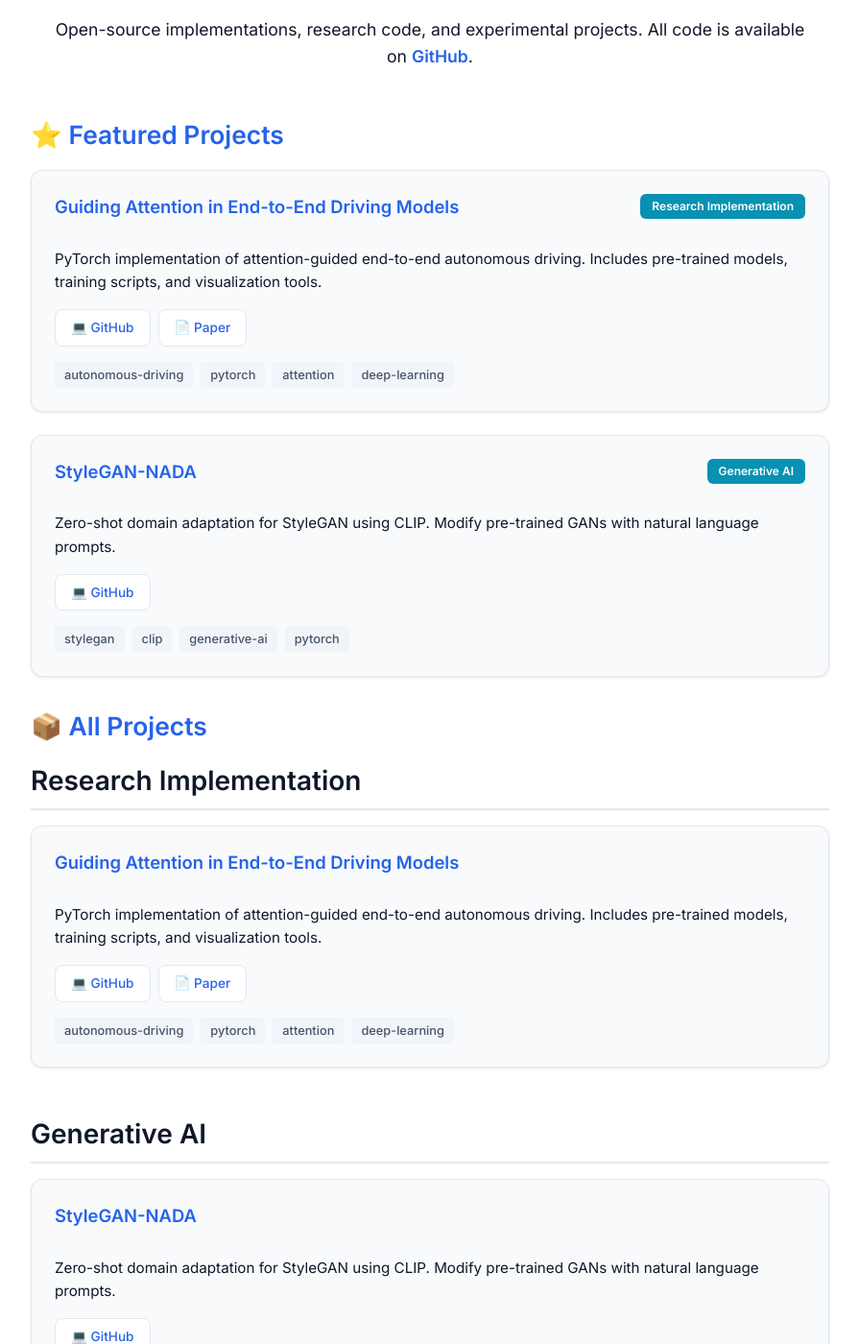
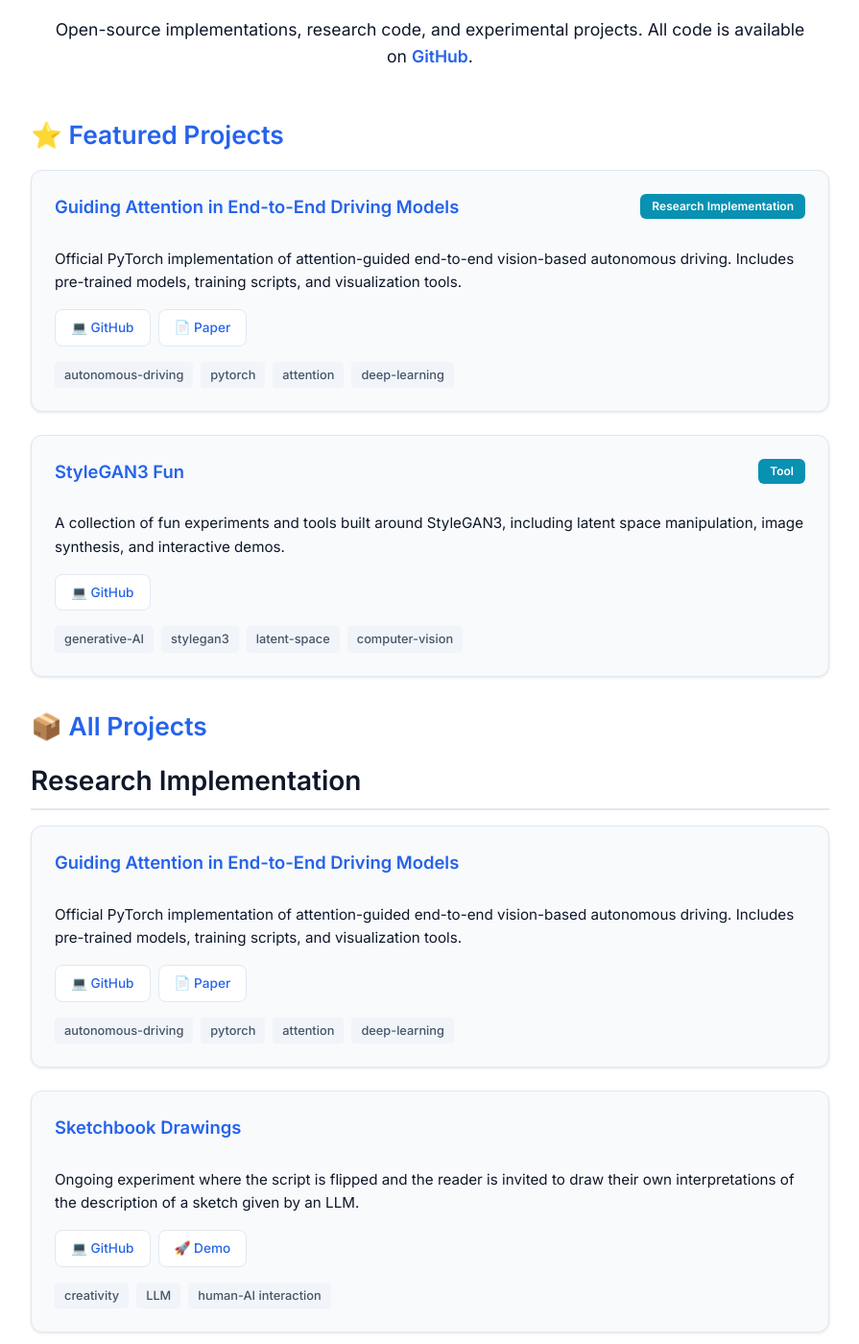
Before and after one commit to PDillis/pdillis.github.io, a Jekyll site: the page built from projects/index.html, in a window 1280 px wide and 1400 px high, scrolled down 509 px. Shown: the whole window at 96% size, without its empty margins (192-1087 px from the left). Built offline with Jekyll 4.4.1, drawn with Linux system fonts in a browser that asks for light colours; some web fonts are replaced; a script that is not in the unit is left out; some of the changed text lies outside the part shown.

Commit message:
Update projects, fix links, and add thumbnails to papers and projects

```diff
--- a/_data/projects.yml
+++ b/_data/projects.yml
@@ -2,25 +2,65 @@
 # Add your projects here in order of importance/recency
 
 - title: "Guiding Attention in End-to-End Driving Models"
-  description: "PyTorch implementation of attention-guided end-to-end autonomous driving. Includes pre-trained models, training scripts, and visualization tools."
+  description: "Official PyTorch implementation of attention-guided end-to-end vision-based autonomous driving. Includes pre-trained models, training scripts, and visualization tools."
   category: "Research Implementation"
   tags: [autonomous-driving, pytorch, attention, deep-learning]
-  github: "https://github.com/PDillis/guiding-attention-e2e"
+  github: "https://github.com/PDillis/guiding-e2e"
   demo: null
-  paper: "https://arxiv.org/abs/2209.08133"
+  paper: "https://arxiv.org/abs/2405.00242"
   stars: null  # Will be updated automatically if you add GitHub API integration
   featured: true
-  image: null  # Path to project screenshot/thumbnail
+  image: "img/paper_thumbnails/guiding_e2e_thumbnail.png"
 
-- title: "StyleGAN-NADA"
-  description: "Zero-shot domain adaptation for StyleGAN using CLIP. Modify pre-trained GANs with natural language prompts."
-  category: "Generative AI"
-  tags: [stylegan, clip, generative-ai, pytorch]
-  github: "https://github.com/PDillis/stylegan-nada"
+- title: "Sketchbook Drawings"
+  description: "Ongoing experiment where the script is flipped and the reader is invited to draw their own interpretations of the description of a sketch given by an LLM."
+  category: "Research Implementation"
+  tags: [creativity, LLM, human-AI interaction]
+  github: "https://github.com/PDillis/sketchbook"
+  demo: "https://blog.diegoporres.com/sketchbook"
+  paper: null
+  featured: false
+  image: null
+
+- title: "Kinetic Text-to-Image Generation"
+  description: "Experiment extending our kinetic manipulation using a simple camera to manipulate the latent space of text-to-image generative models in real-time."
+  category: "Tool/Demo"
+  tags: [generative-AI, latent-space, computer-vision, creativity]
+  github: "https://github.com/PDillis/kinetic-t2i"
+  demo: null
+  paper: "https://arxiv.org/abs/2409.09867"
+  featured: false
+  image: null
+
+- title: "StyleGAN3 Fun"
+  description: "A collection of fun experiments and tools built around StyleGAN3, including latent space manipulation, image synthesis, and interactive demos."
+  category: "Tool"
+  tags: [generative-AI, stylegan3, latent-space, computer-vision]
+  github: "https://github.com/PDillis/stylegan3-fun"
   demo: null
   paper: null
   featured: true
-  image: null
+  image: "img/project_thumbnails/stylegan3_fun_thumbnail.jpg"
+
+- title: "StyleGAN2 Fun"
+  description: "In-depth exploration of training strategies and latent space dynamics of pre-trained StyleGAN2 models; precursor to StyleGAN3 fun."
+  category: "Tool"
+  tags: [generative-AI, stylegan2, latent-space, computer-vision]
+  github: "https://github.com/PDillis/stylegan2-fun"
+  demo: null
+  paper: null
+  featured: false
+  image: "img/project_thumbnails/stylegan2_fun_thumbnail.gif"
+
+- title: "Earth View"
+  description: "Simple script to download high-resolution satellite images from beautiful locations pre-selecte by Google Earth. Dataset of 2,000+ images included, with over 1000 new images from the original project."
+  category: "Tool"
+  tags: [satellite-imagery, dataset, python, earth-view]
+  github: "https://github.com/PDillis/earthview"
+  demo: null
+  paper: null
+  featured: false
+  image: "img/project_thumbnails/map_earthview_new.png"
 
 # Template for adding new projects:
 # - title: "Project Name"
```
Also changed, not shown: _data/papers.yml (+13 -13 lines), research/index.html (+0 -13 lines), img/paper_thumbnails/cilpp_thumbnail.png (added), img/paper_thumbnails/gen_precipice_thumbnail.png (added), img/paper_thumbnails/guiding_e2e_thumbnail.png (added), img/paper_thumbnails/kinetic_manipulation_thumbnail.png (added), img/project_thumbnails/map_earthview_new.png (added), img/project_thumbnails/stylegan3_fun_thumbnail.jpg (added), 2 other files.
